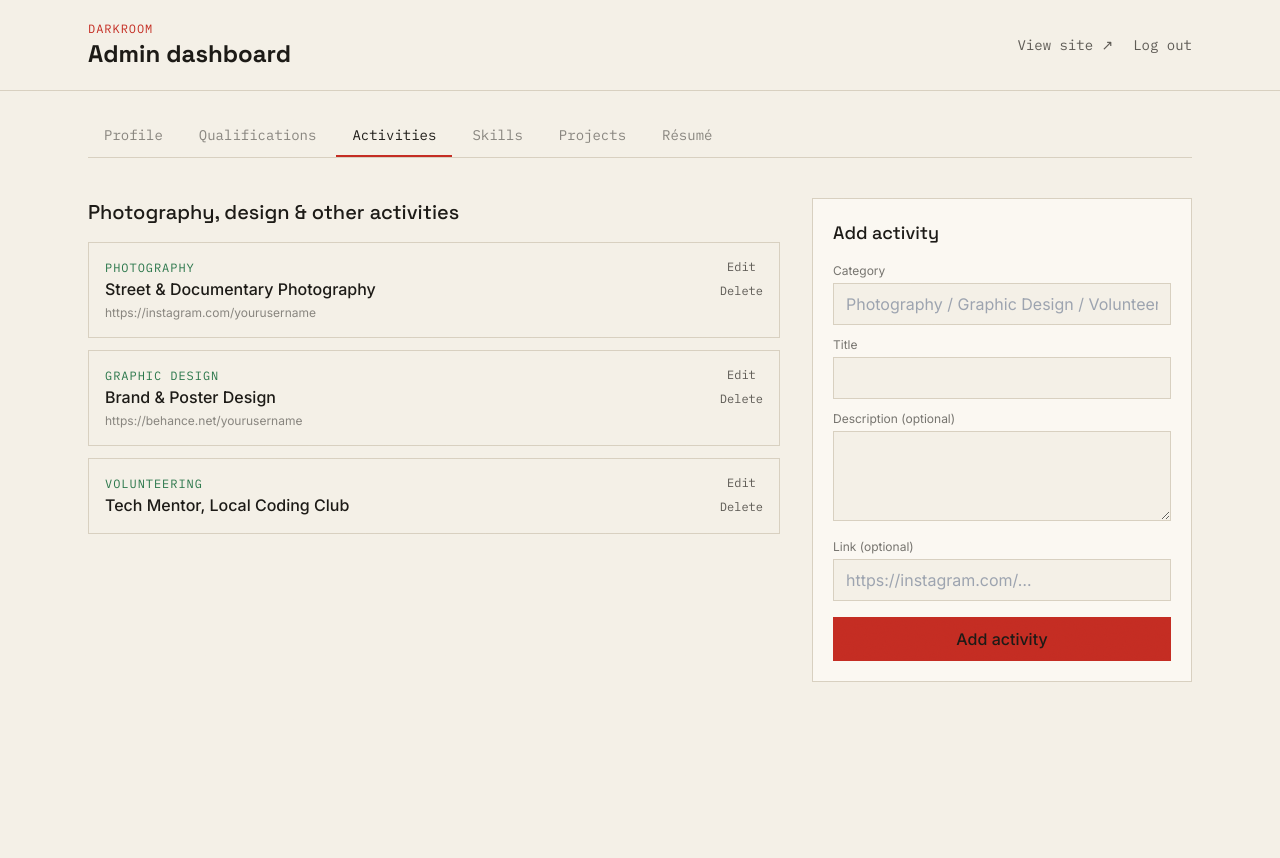
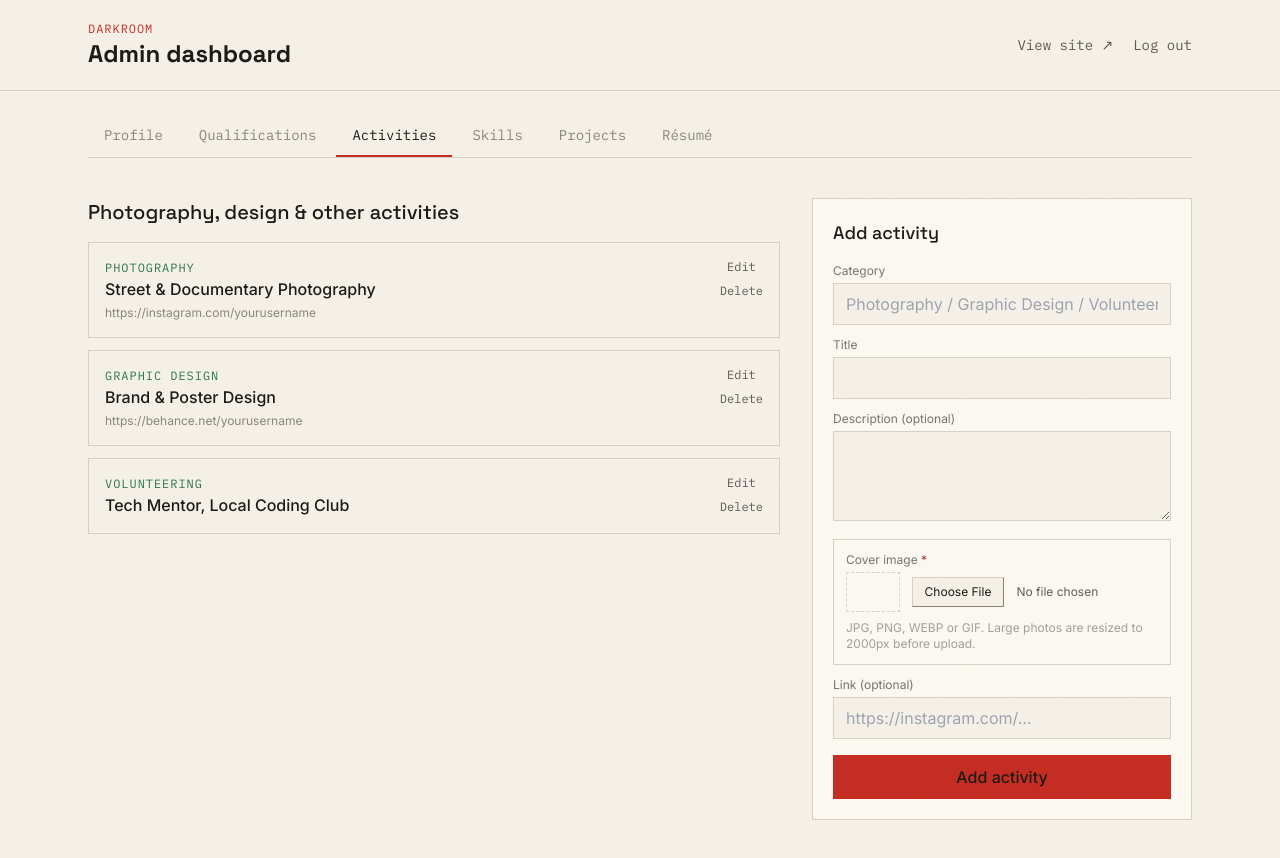
Before and after one commit to binoperera/Portfolio, a Next.js app: page /admin/dashboard in a window 1280 px wide. Both pictures are taken after a click on the button "Activities". Before the commit the page ends 800 px from the top, so only its background shows below. Built offline with nearby package versions, Linux system fonts and the light colour scheme.

Commit message:
Refactor image upload handling in ActivitiesManager

```diff
--- a/components/ActivitiesManager.tsx
+++ b/components/ActivitiesManager.tsx
@@ -151,8 +151,8 @@ export default function ActivitiesManager() {
     e.preventDefault();
     setError(null);
     const visual = isVisualCategory(form.category);
-    if (visual && !form.imageUrl) {
-      setError("Upload a cover image — it's required for Photography and Graphic Design.");
+    if (!form.imageUrl) {
+      setError("Upload a cover image — every activity needs one.");
       return;
     }
     const url = editingId ? `/api/activities/${editingId}` : "/api/activities";
@@ -160,10 +160,8 @@ export default function ActivitiesManager() {
     const res = await fetch(url, {
       method,
       headers: { "Content-Type": "application/json" },
-      // Non-visual categories (e.g. Volunteering) never keep images.
-      body: JSON.stringify(
-        visual ? { ...form, images } : { ...form, imageUrl: "", images: [] }
-      ),
+      // Every activity keeps its cover; only Photography / Graphic Design keep gallery photos.
+      body: JSON.stringify({ ...form, images: visual ? images : [] }),
     });
     if (!res.ok) {
       const body = await res.json();
@@ -253,13 +251,13 @@ export default function ActivitiesManager() {
           className="w-full bg-ink border border-line text-cream px-3 py-2 mb-3 outline-none focus:border-safelight"
         />
 
-        {/* Images only for Photography / Graphic Design — upload only, no URLs. */}
-        {visual && (
+        {/* Images are upload only, no URLs. Cover: every activity.
+            Gallery: Photography / Graphic Design only. */}
         <div className="border border-line p-3 mb-3">
           <label className="block text-xs text-cream/60 mb-1">
             Cover image <span className="text-safelight">*</span>
           </label>
-            <div className="flex items-center gap-3 mb-3">
+          <div className={`flex items-center gap-3 ${visual ? "mb-3" : "mb-2"}`}>
             {form.imageUrl ? (
               // eslint-disable-next-line @next/next/no-img-element
               <img src={form.imageUrl} alt="Cover preview" className="w-14 h-10 object-cover border border-line" />
@@ -277,6 +275,8 @@ export default function ActivitiesManager() {
             />
           </div>
 
+          {visual && (
+            <>
               <label className="block text-xs text-cream/60 mb-1">Gallery photos (optional)</label>
               <input
                 ref={galleryInputRef}
@@ -306,11 +306,12 @@ export default function ActivitiesManager() {
                   ))}
                 </ul>
               )}
+            </>
+          )}
           <p className="text-xs text-cream/40">
             JPG, PNG, WEBP or GIF. Large photos are resized to 2000px before upload.
           </p>
         </div>
-        )}
 
         <label className="block text-xs text-cream/60 mb-1">Link (optional)</label>
         <input
```
Lines whose indentation alone changed are shown as unchanged.
